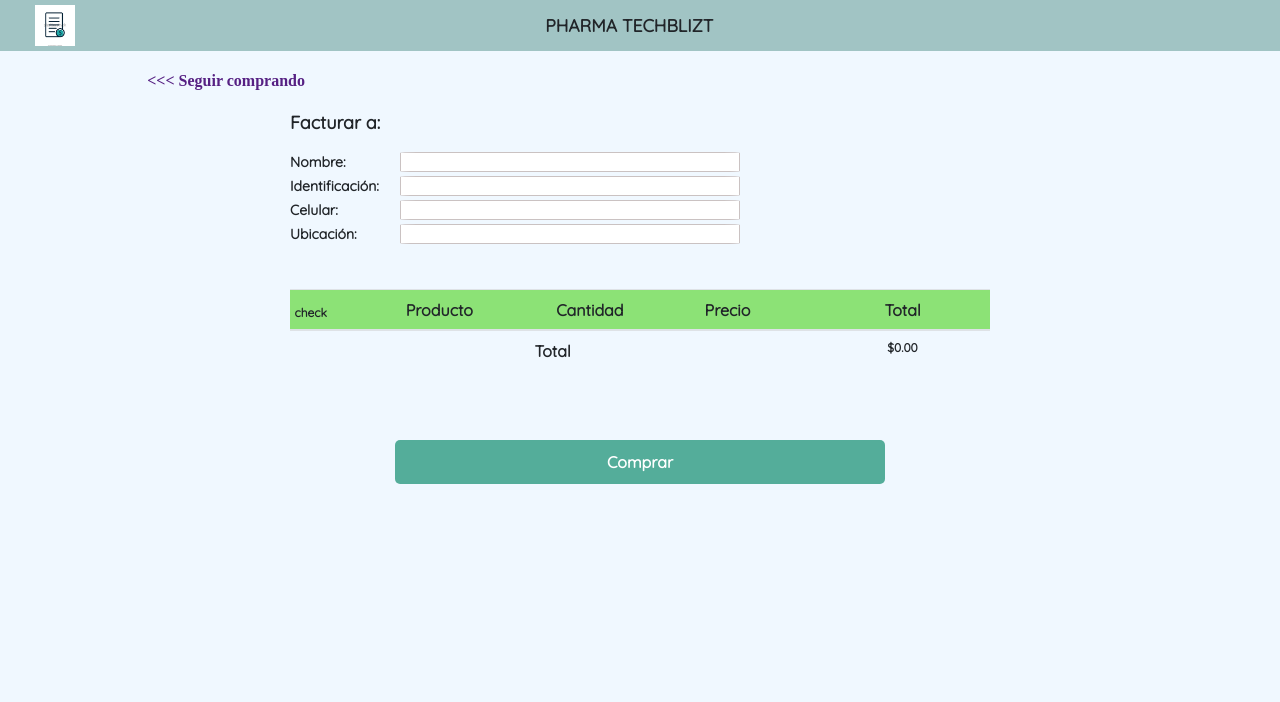
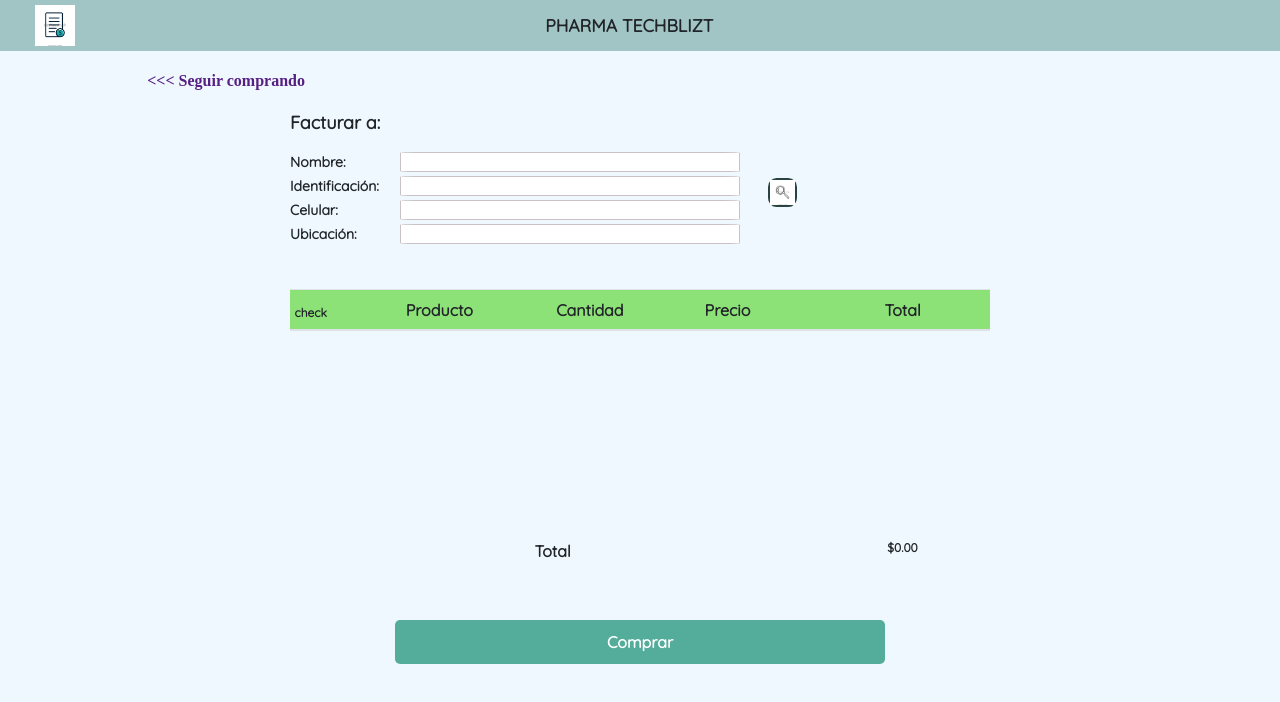
Before and after one commit to CarlosCSZ/Factura-Electronica, an Angular app: page /facturar in a window 1280 px wide. Shown: the top 702 px of the page. Built offline with nearby package versions, Linux system fonts and the light colour scheme.

Commit message:
FIX: find a cliente by its identification. ADD: a traerclientePorCedula service

```diff
--- a/package.json
+++ b/package.json
@@ -19,6 +19,7 @@
     "@angular/platform-browser-dynamic": "^16.1.0",
     "@angular/router": "^16.1.0",
     "@ng-bootstrap/ng-bootstrap": "^15.1.0",
+    "ngx-toastr": "^17.0.2",
     "rxjs": "~7.8.0",
     "tslib": "^2.3.0",
     "zone.js": "~0.13.0"
--- a/src/app/components/body/body.component.css
+++ b/src/app/components/body/body.component.css
@@ -22,6 +22,9 @@
   font-size: 1.4rem;
   font-weight: 600;
   width: 60%;
+}
+#filtradosLista {
+  width: 90%;
 }
 .carrito {
   display: inline-block;
--- a/src/app/components/factura/factura.component.css
+++ b/src/app/components/factura/factura.component.css
@@ -56,6 +56,18 @@ h4 {
   font-weight: 600;
   padding-left: 5px;
 }
+.busqueda {
+  position: absolute;
+  top: calc(17%);
+  left: calc(60%);
+  cursor: pointer;
+  border: 2px solid rgb(41, 67, 66);
+  border-radius: 30%;
+}
+.busqueda img {
+  width: 25px;
+  height: auto;
+}
 
 .table {
   margin-top: 40px;
@@ -89,12 +101,18 @@ h4 {
 #check img {
   height: 10px;
 }
-
+.table-body {
+  height: 200px;
+  overflow: hidden;
+}
 
 .table th {
   font-size: 1.2rem;
   width: 25%;
   text-align: center;
+}
+.table tr {
+  height: 25px !important;
 }
 .table td {
   font-size: 1.4rem;
@@ -116,7 +134,7 @@ h4 {
 
 .comprar-btn {
   display: flex;
-  margin-top: 60px;
+  margin-top: 40px;
   padding: 10px 20px;
   background-color: #54ad9a;
   color: white;
@@ -140,18 +158,3 @@ h4 {
   cursor: pointer;
   margin-left: 20%;
 }
-
-
-/* .modal-backdrop {
-  position: fixed;
-  top: 0;
-  left: 0;
-  width: 100%;
-  height: 100%;
-  background-color: rgba(0, 0, 0, 0.6);
-  opacity: 0;
-  transition: opacity 0.5s ease;
-} */
-/* .modal-open .modal-backdrop.show {
-  opacity: 1;
-} */
--- a/src/app/components/factura/factura.component.html
+++ b/src/app/components/factura/factura.component.html
@@ -13,12 +13,36 @@
         <label for="ubicacion">Ubicación:</label>
       </div>
       <div class="grid-container inputs">
-        <input type="text" id="nombre" />
-        <input type="text" id="identificacion" />
-        <input type="text" id="celular" />
-        <input type="text" id="ubicacion" />
+        <input
+          type="text"
+          id="nombre"
+          name="nombre"
+          [(ngModel)]="cliente.nombre"
+        />
+        <input
+          type="text"
+          id="identificacion"
+          name="identificacion"
+          [(ngModel)]="cliente.cedula"
+        />
+        <input
+          type="text"
+          id="celular"
+          name="celular"
+          [(ngModel)]="cliente.celular"
+        />
+        <input
+          type="text"
+          id="ubicacion"
+          name="ubicacion"
+          [(ngModel)]="cliente.direccion"
+        />
       </div>
     </div>
+    <button class="busqueda" (click)="buscarCliente()">
+      <img src="./assets/img/busqueda.webp" alt="busqueda" />
+    </button>
+  </form>
 
   <table class="table table-striped">
     <thead class="table-head">
@@ -30,7 +54,7 @@
         <th id="negrita">Total</th>
       </tr>
     </thead>
-      <tbody>
+    <tbody class="table-body">
       <tr *ngFor="let producto of productos; index as i">
         <td id="check">
           <button class="remove-btn" (click)="rmProduct(i)">
@@ -58,61 +82,10 @@
     </tfoot>
   </table>
 
-    <button
-      class="comprar-btn"
-      (click)="comprarProducto()"
-    >
-      Comprar
-    </button>
-  </form>
+  <button class="comprar-btn" (click)="comprarProducto()">Comprar</button>
 </main>
 
-<app-success-modal *ngIf="showSuccessModal" (closeModal)="cerrarModal()"></app-success-modal>
-
-<!-- <ng-template #successModal class="modal-main" let-modal>
-  <div class="modal-header">
-    <h4 class="modal-title">¡Compra exitosa!</h4>
-    <button type="button" class="btn close" aria-label="Close" (click)="cerrarModal()">
-      <span aria-hidden="true">&times;</span>
-    </button>
-  </div>
-  <div class="modal-body custom-modal-content">
-    <div class="custom-modal-body">
-      <img src="./assets/svg/success.svg" alt="Success">
-    </div>
-  </div>
-  <div class="modal-footer">
-    <button type="button" class="btn btn-success" (click)="cerrarModal()">Aceptar</button>
-  </div>
-</ng-template> -->
-<!-- <div
-  class="modal fade"
-  id="exampleModalCenter"
-  tabindex="-1"
-  role="dialog"
-  aria-labelledby="exampleModalCenterTitle"
-  aria-hidden="true"
->
-  <div class="modal-dialog modal-dialog-centered" role="document">
-    <div class="modal-content">
-      <div class="modal-header">
-        <h5 class="modal-title" id="exampleModalLongTitle">Modal title</h5>
-        <button
-          type="button"
-          class="close"
-          data-dismiss="modal"
-          aria-label="Close"
-        >
-          <span aria-hidden="true">&times;</span>
-        </button>
-      </div>
-      <div class="modal-body">...</div>
-      <div class="modal-footer">
-        <button type="button" class="btn btn-secondary" data-dismiss="modal">
-          Close
-        </button>
-        <button type="button" class="btn btn-primary">Save changes</button>
-      </div>
-    </div>
-  </div>
-</div> -->
+<app-success-modal
+  *ngIf="showSuccessModal"
+  (closeModal)="cerrarModal()"
+></app-success-modal>
--- a/src/app/components/factura/factura.component.ts
+++ b/src/app/components/factura/factura.component.ts
@@ -1,6 +1,8 @@
 import { Component, OnInit, ViewChild, ViewContainerRef } from '@angular/core';
+import { Cliente } from 'src/app/models/cliente.model';
 
 import { Producto } from 'src/app/models/product.model';
+import { ApiService } from 'src/app/services/api.service';
 import { StoreService } from 'src/app/services/store.service';
 
 @Component({
@@ -10,6 +12,13 @@ import { StoreService } from 'src/app/services/store.service';
 })
 export class FacturaComponent implements OnInit{
   productos: Producto[] = [];
+  cliente: Cliente = {
+    id: 0,
+    nombre: '',
+    cedula: '',
+    celular: '',
+    direccion: ''
+  };
   total = 0;
   closebtn = "./assets/svg/close.svg";
   showSuccessModal = false;
@@ -18,6 +27,7 @@ export class FacturaComponent implements OnInit{
 
   constructor(
     private storeService: StoreService,
+    private apiService: ApiService,
   ) {}
 
   ngOnInit(): void {
@@ -44,4 +54,18 @@ export class FacturaComponent implements OnInit{
     this.storeService.updateProducts(this.productos);
     this.total = this.storeService.getTotal();
   }
+
+  buscarCliente() {
+    this.apiService.traerCLientePorCedula(this.cliente.cedula)
+    .subscribe((data) => {
+      this.cliente.id = data.clientes[0].id;
+      this.cliente.nombre = data.clientes[0].nombre;
+      this.cliente.cedula = data.clientes[0].cedula;
+      this.cliente.celular = data.clientes[0].celular;
+      this.cliente.direccion = data.clientes[0].direccion;
+    },
+    (error) => {
+      alert(`${error.message.toUpperCase()}`)
+    });
+  }
 }
--- a/src/app/components/success-modal/success-modal.component.css
+++ b/src/app/components/success-modal/success-modal.component.css
@@ -2,10 +2,10 @@
   position: fixed;
   top: 0;
   left: 0;
-  width: 100%;
-  height: 100%;
+  width: 1000vw;
+  height: 100vh;
   background-color: rgba(0, 0, 0, 0.6);
-  opacity: 90%;
+  opacity: 100%;
   z-index: 0;
   transition: opacity 0.5s ease;
 }
@@ -27,6 +27,8 @@
 .modal-header button {
   border-radius: 5%;
   margin-right: 5px;
+  font-size: 2.2rem;
+  font-weight: 700;
 }
 .modal-content {
   display: flex;
@@ -36,7 +38,7 @@
   -ms-flex: 1 1 auto;
   flex: 1 1 auto;
   padding: 1rem;
-  background-color: #6494a4;
+  background-color: #578696;
   width: 400px;
   max-height: 200px;
   text-align: center;
--- a/src/app/services/api.service.ts
+++ b/src/app/services/api.service.ts
@@ -1,6 +1,8 @@
 import { Injectable } from '@angular/core';
 import { HttpClient, HttpErrorResponse, HttpStatusCode } from '@angular/common/http';
 import { GetProductoDTO, Producto } from '../models/product.model';
+import { GetClienteDTO } from '../models/cliente.model';
+import { catchError, throwError } from 'rxjs';
 
 @Injectable({
   providedIn: 'root'
@@ -19,4 +21,26 @@ export class ApiService {
 
   }
 
+  traerCLientePorCedula(cedula: string) {
+    const cliente = this.http.get<GetClienteDTO>(`http://localhost:3000/api/clientes?cedula=${cedula}`);
+    return cliente
+    .pipe(
+      catchError((error: HttpErrorResponse) => {
+        if (error.status === HttpStatusCode.Conflict) {
+          return throwError( () => new Error('Algo esta fallando en el servidor'));
+        }
+        if (error.status === HttpStatusCode.NotFound) {
+          return throwError( () => new Error('El cliente no existe'));
+        }
+        if (error.status === HttpStatusCode.Unauthorized) {
+          return throwError( () => new Error('No estas permitido'));
+        }
+        if (error.status === HttpStatusCode.Forbidden) {
+          return throwError( () => new Error('Campos del modelo invalidos'));
+        }
+        return throwError( () => new Error('Ups algo salio mal'));
+      })
+    )
+  }
+
 }
```
Also changed, not shown: src/app/components/body/body.component.html (+1 -9 lines), src/app/models/cliente.model.ts (added, +13 -0 lines), 1 other file (tests, documents, lock files or other folders). Lines whose indentation alone changed are shown as unchanged.
